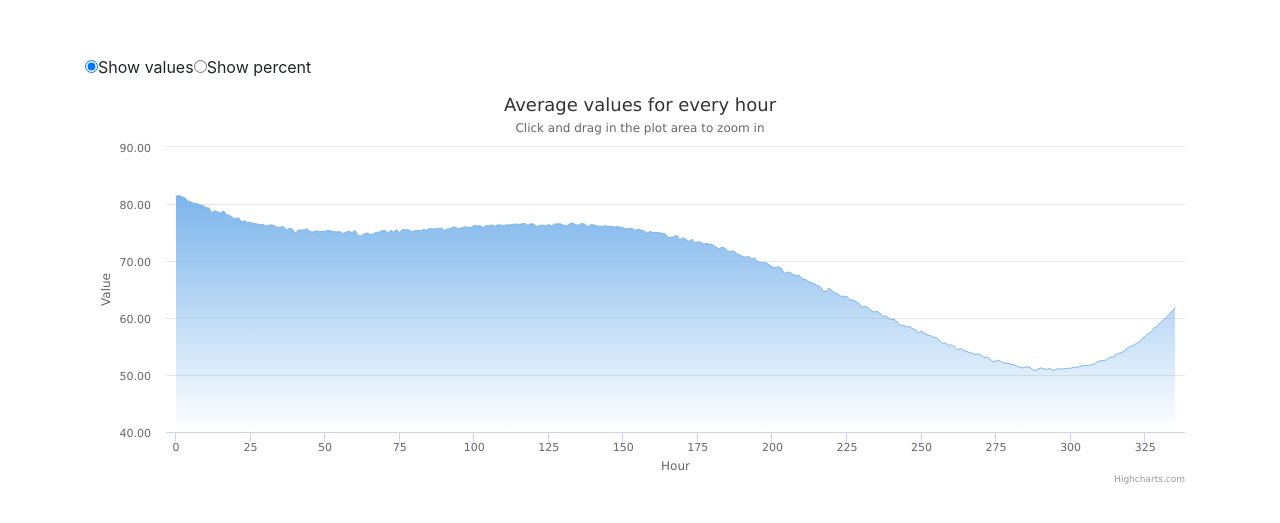
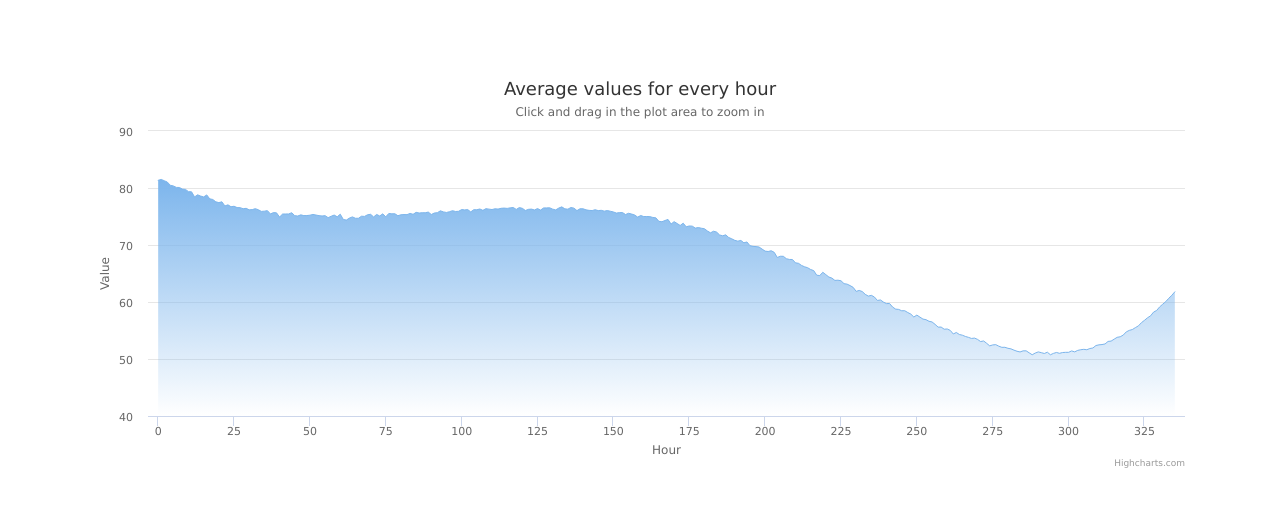
Before and after one commit to sebastiantokarski/matrix, a React app: page / in a window 1280 px wide. Shown: the part 109-632 px from the top of the page. Built offline with nearby package versions, Linux system fonts and the light colour scheme.

Commit message:
Processing all data before drawing charts

```diff
--- a/src/components/App.js
+++ b/src/components/App.js
@@ -9,20 +9,73 @@ export default class App extends Component {
 
     this.state = {
       histogramChartHour: null,
-      averageChartUnitType: 'value',
     };
 
     this.handleMouseOver = this.handleMouseOver.bind(this);
     this.showHistogramWithDelay = this.showHistogramWithDelay.bind(this);
-    this.getAverageForEveryHour = this.getAverageForEveryHour.bind(this);
-    this.getRoundValuesForEveryHour = this.getRoundValuesForEveryHour.bind(this);
-    this.onUnitTypeChartChange = this.onUnitTypeChartChange.bind(this);
+    this.performDataProcessing = this.performDataProcessing.bind(this);
+    this.getHourDetails = this.getHourDetails.bind(this);
+    this.prepareChartData = this.prepareChartData.bind(this);
 
-    this.matrixData = matrix;
+    this.matrixData = this.performDataProcessing(matrix);
+    this.chartData = this.prepareChartData(this.matrixData);
     this.currMouseOverEl = null;
+  }
 
-    this.averageValueForEveryHour = this.getAverageForEveryHour();
-    this.roundValuesForEveryHour = this.getRoundValuesForEveryHour();
+  prepareChartData(data) {
+    const hoursDetails = data.hoursDetails;
+    const averageLineChart = hoursDetails.map((singleData) => singleData.averageValue);
+    const histogramChart = data.matrix;
+
+    return {
+      averageLineChart,
+      histogramChart,
+      minAxisX: data.minValue,
+      maxAxisX: data.maxValue,
+    };
+  }
+
+  getHourDetails(hourArr) {
+    const getSum = (a, b) => a + b;
+    const firstEl = hourArr[0];
+    const details = {
+      minValue: firstEl,
+      maxValue: firstEl,
+      averageValue: hourArr.reduce(getSum, 0) / hourArr.length,
+    }
+
+    return hourArr.reduce((details, currValue) => {
+      details.minValue = Math.min(details.minValue, currValue);
+      details.maxValue = Math.max(details.maxValue, currValue);
+
+      return details;
+    }, details);
+  }
+
+  performDataProcessing(matrix) {
+    const hoursDetails = [];
+    const hoursLength = matrix.length;
+    const firstEl = matrix && matrix[0] && matrix[0][0];
+    let minValue = firstEl;
+    let maxValue = firstEl;
+
+    for (let i = 0; i < hoursLength; i++) {
+      const singleHour = matrix[i];
+      const singleHourDetails = this.getHourDetails(singleHour);
+
+      minValue = Math.min(minValue, singleHourDetails.minValue);
+      maxValue = Math.max(maxValue, singleHourDetails.maxValue);
+
+      hoursDetails.push(singleHourDetails);
+    }
+
+    return {
+      hoursDetails,
+      minValue,
+      maxValue,
+      hoursLength,
+      matrix,
+    };
   }
 
   /**
@@ -33,32 +86,6 @@ export default class App extends Component {
     const getSum = (a, b) => a + b;
 
     return arr.reduce(getSum, 0) / arr.length;
-  }
-
-  /**
-   * @return {number[]}
-   */
-  getAverageForEveryHour() {
-    const averageData = [];
-
-    for (let i = 0; i < this.matrixData.length; i++) {
-      averageData.push(this.getAverage(this.matrixData[i]));
-    }
-
-    return averageData;
-  }
-
-  /**
-   * @return {number[]}
-   */
-  getRoundValuesForEveryHour() {
-    const hours = [];
-
-    for (let i = 0; i < this.matrixData.length; i++) {
-      hours.push(this.matrixData[i].map((x) => Math.round(x)));
-    }
-
-    return hours;
   }
 
   /**
@@ -84,45 +111,19 @@ export default class App extends Component {
     }, delay);
   }
 
-  onUnitTypeChartChange(e) {
-    this.setState({
-      averageChartUnitType: e.target.value,
-    });
-  }
-
   render() {
     return (
       <div className="container">
-        <div className="chart-unit">
-          <fieldset className="type">
-            <input
-              type="radio"
-              name="type"
-              value="value"
-              id="chart-unit-value"
-              onChange={this.onUnitTypeChartChange}
-              defaultChecked />
-            <label
-              htmlFor="chart-unit-value">Show values</label>
-            <input
-              type="radio"
-              name="type"
-              value="percent"
-              id="chart-unit-percent"
-              onChange={this.onUnitTypeChartChange} />
-            <label
-              htmlFor="chart-unit-percent">Show percent</label>
-          </fieldset>
-        </div>
         <AverageLineChart
-          data={this.averageValueForEveryHour}
-          unitType={this.state.averageChartUnitType}
+          chartData={this.chartData.averageLineChart}
           onMouseOver={this.handleMouseOver}
         />
         {
           this.state.histogramChartHour !== null
           && <HistogramChart
-            data={this.matrixData[this.state.histogramChartHour]}
+            chartData={this.chartData.histogramChart}
+            minAxisX={this.chartData.minAxisX}
+            maxAxisX={this.chartData.maxAxisX}
             hour={this.state.histogramChartHour} />
         }
       </div>
--- a/src/components/AverageLineChart.js
+++ b/src/components/AverageLineChart.js
@@ -23,10 +23,6 @@ export default class AverageLineChart extends Component {
           title: {
             text: 'Value',
           },
-          compare: 'percent',
-          labels: {
-            format: `{value:.2f}${this.props.unitType === 'percent' ? ' %' : ''}`,
-          },
         },
         xAxis: {
           title: {
@@ -40,10 +36,8 @@ export default class AverageLineChart extends Component {
           crosshairs: true,
           headerFormat: '<span style="font-size: 10px">Hour {point.key}</span><br/>',
           pointFormatter(pointFormat) {
-            const isPercent = this.props.unitType === 'percent';
-
             pointFormat = pointFormat
-                .replace('{point.y}', isPercent ? this.change : this.y.toFixed(2))
+                .replace('{point.y}', this.y.toFixed(2))
                 .replace('{series.name}', this.series.name);
 
             return pointFormat;
@@ -55,7 +49,7 @@ export default class AverageLineChart extends Component {
         series: [{
           type: 'area',
           name: 'Average value',
-          data: this.props.data,
+          data: this.props.chartData,
         }],
         plotOptions: {
           series: {
@@ -99,7 +93,7 @@ export default class AverageLineChart extends Component {
 }
 
 AverageLineChart.propTypes = {
-  data: PropTypes.array,
+  chartData: PropTypes.array,
   onMouseOver: PropTypes.func,
   unitType: PropTypes.string,
 };
--- a/src/components/HistogramChart.js
+++ b/src/components/HistogramChart.js
@@ -23,9 +23,12 @@ export default class HistogramChart extends Component {
         }, {
           title: { text: 'values' },
           alignTicks: false,
+          min: this.props.minAxisX,
+          max: this.props.maxAxisX,
         }],
         yAxis: [{
           title: { text: 'Number of values' },
+          max: this.props.maxAxisX,
         }, {
           visible: false,
         }],
@@ -34,17 +37,31 @@ export default class HistogramChart extends Component {
             groupPadding: 0,
           },
         },
+        tooltip: {
+          pointFormatter(pointFormat) {
+            pointFormat = pointFormat
+                .replace('x: ', 'Index: ')
+                .replace('y: ', 'Value: ')
+                .replace('{point.x}', this.x)
+                .replace('{point.y}', this.y.toFixed(2))
+
+            return pointFormat;
+          },
+        },
+        legend: {
+          enabled: false,
+        },
         series: [{
           name: 'Histogram',
           type: 'histogram',
           xAxis: 1,
           baseSeries: 'singleValue',
-          binWidth: 0.5,
+          binWidth: 1,
           zIndex: -1,
         }, {
           name: 'Single value',
           type: 'scatter',
-          data: this.props.data,
+          data: this.props.chartData[this.props.hour],
           id: 'singleValue',
           marker: {
             radius: 1.5,
@@ -56,6 +73,6 @@ export default class HistogramChart extends Component {
 }
 
 HistogramChart.propTypes = {
-  data: PropTypes.array,
+  chartData: PropTypes.array,
   hour: PropTypes.number,
 };
```
